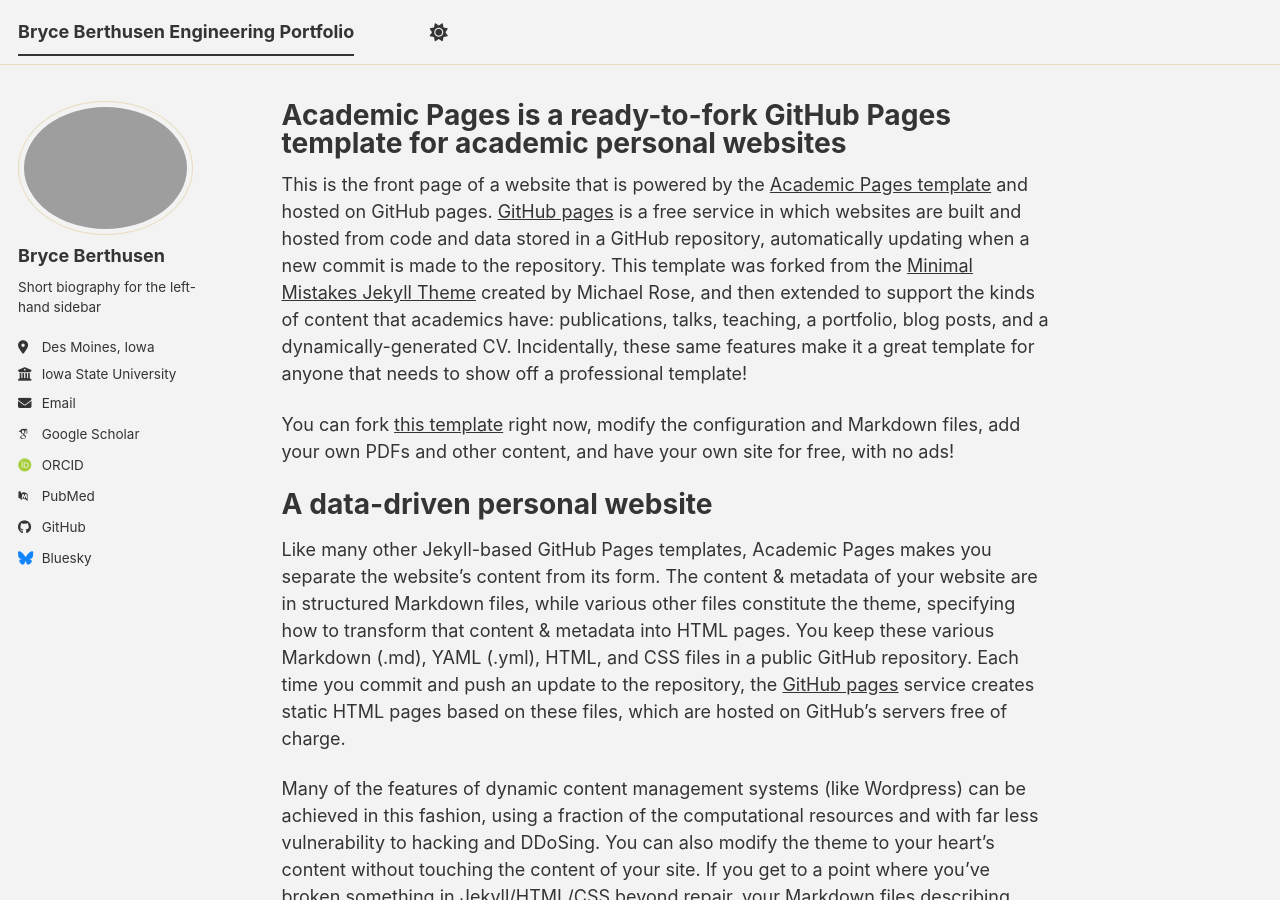
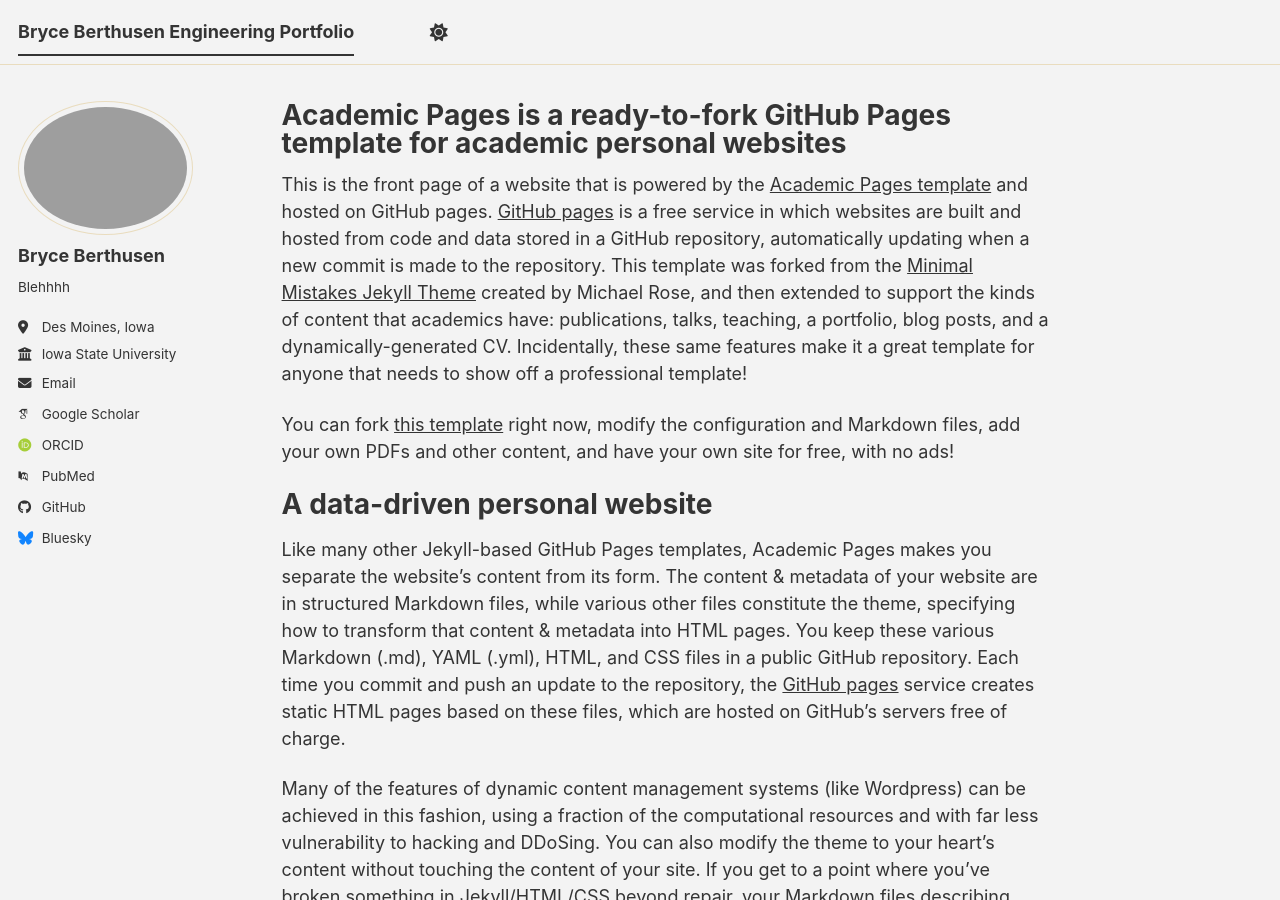
Before and after one commit to bnberthusen/bnberthusen.github.io, a Jekyll site: the page built from _pages/about.md, in a window 1280 px wide and 900 px high. Built offline with Jekyll 4.4.1, drawn with Linux system fonts in a browser that asks for light colours; some web fonts are replaced; a script bundle is joined from its source files by our own code; library files that are not in the unit come from our copies.

Commit message:
Update _config.yml

```diff
--- a/_config.yml
+++ b/_config.yml
@@ -23,10 +23,10 @@
 #               Additional customization can be done by editing /_includes/author-profile.html
 author:
   # Biographic information
-  avatar           : "f732e810-46f5-48a1-8754-e2361012e18f.png"
+  avatar           : "images/f732e810-46f5-48a1-8754-e2361012e18f.png"
   name             : "Bryce Berthusen"
   pronouns         : # example: "she/her"
-  bio              : "Short biography for the left-hand sidebar"
+  bio              : "Blehhhh"
   location         : "Des Moines, Iowa"
   employer         : "Iowa State University"
   uri              : # URL
```
